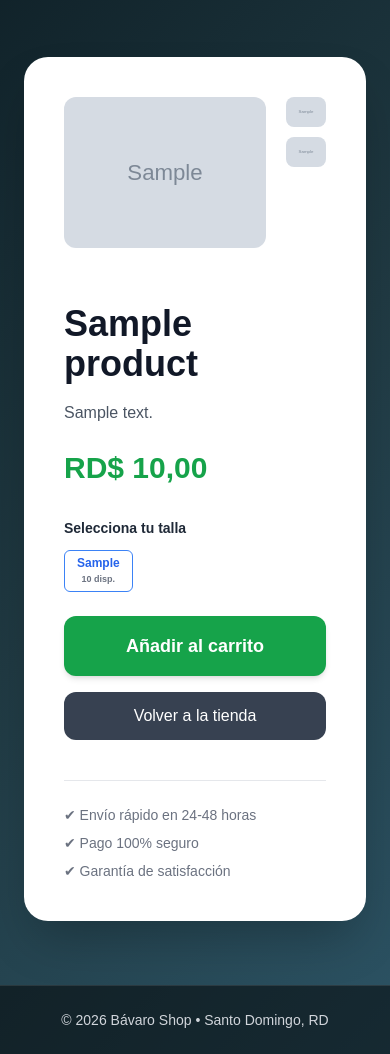
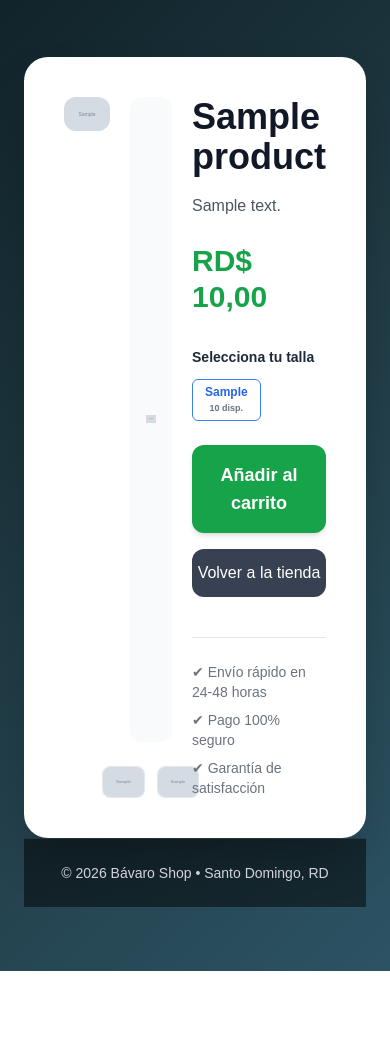
Before and after one commit to cerebritoone1-coder/bavaroshop, a Django app: a page that uses templates/store/product_detail.html in a window 390 px wide. Shown: the part 87-1141 px from the top of the page. After the commit the page ends 1058 px from the top, so only its background shows below. Run offline with Django 5.2, Linux system fonts and the light colour scheme; a user stored in the database is signed in; tables that the repository leaves empty hold one stand-in row (values such as "Sample post"); grey boxes marked "Sample" are stand-in pictures; some libraries are stand-ins or nearby versions.

Commit message:
Fix product detail layout responsive

```diff
--- a/templates/store/product_detail.html
+++ b/templates/store/product_detail.html
@@ -17,17 +17,31 @@
     </div>
 
     <!-- Miniaturas -->
-    <div style="display:flex; flex-direction:column; gap:10px;">
+    <div class="flex flex-col lg:flex-row gap-6">
+
+    <!-- IMAGEN PRINCIPAL -->
+    <div class="flex-1 flex justify-center items-center bg-gray-50 p-4 rounded-xl">
+
+        {% if product.image %}
+            <img id="mainImage"
+                 src="{{ product.image.url }}"
+                 class="max-h-64 sm:max-h-96 w-auto object-contain transition duration-300">
+        {% endif %}
+
+    </div>
+
+    <!-- MINIATURAS -->
+    <div class="flex lg:flex-col gap-3 justify-center">
 
         <!-- Imagen principal como miniatura -->
         <img src="{{ product.image.url }}"
              onclick="changeImage(this)"
-             style="width:80px; cursor:pointer; border-radius:8px;">
+             class="w-16 sm:w-20 cursor-pointer rounded-lg border hover:scale-105 transition">
 
         {% for img in images %}
             <img src="{{ img.image.url }}"
                  onclick="changeImage(this)"
-                 style="width:80px; cursor:pointer; border-radius:8px;">
+                 class="w-16 sm:w-20 cursor-pointer rounded-lg border hover:scale-105 transition">
         {% endfor %}
 
     </div>
```
